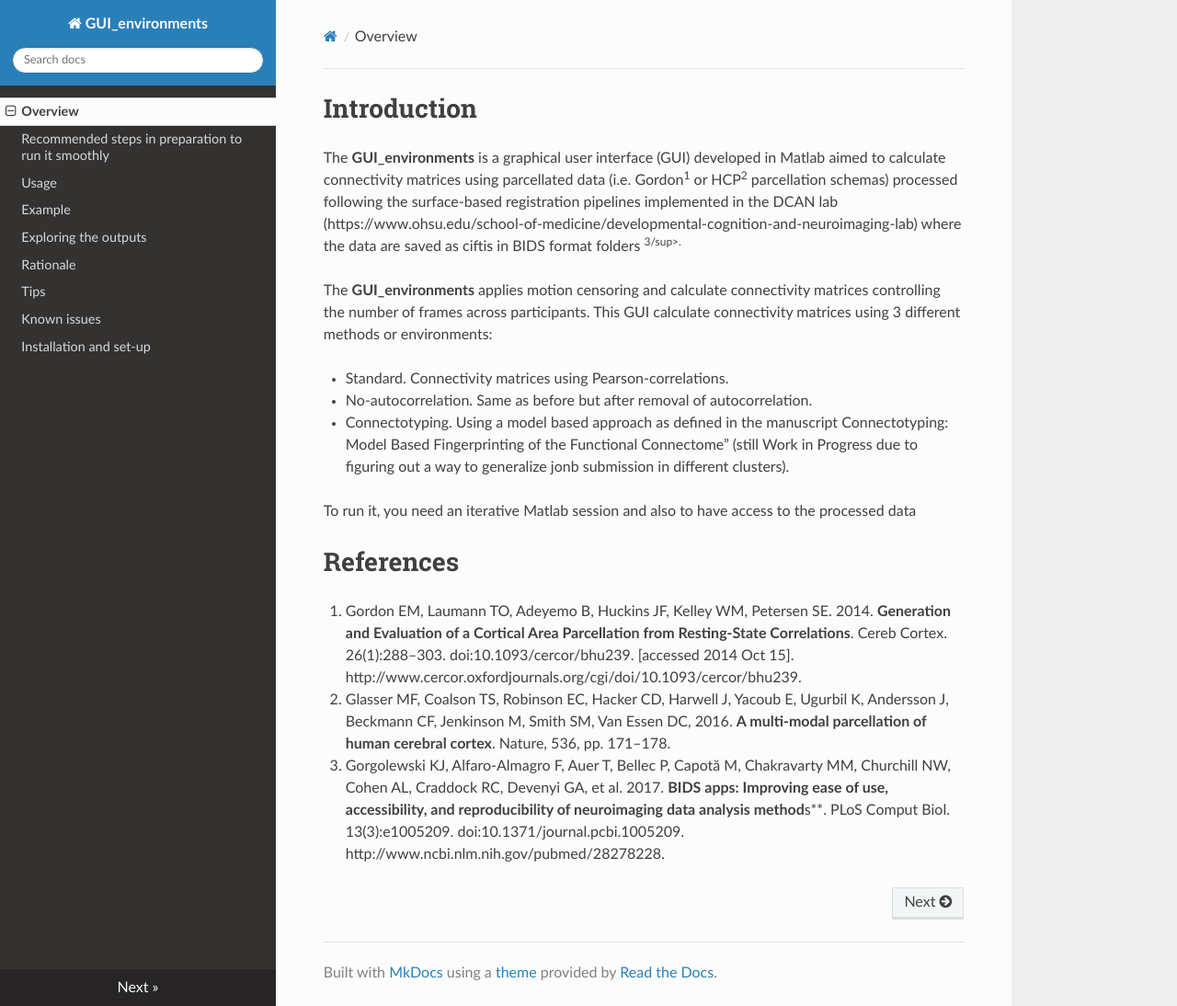
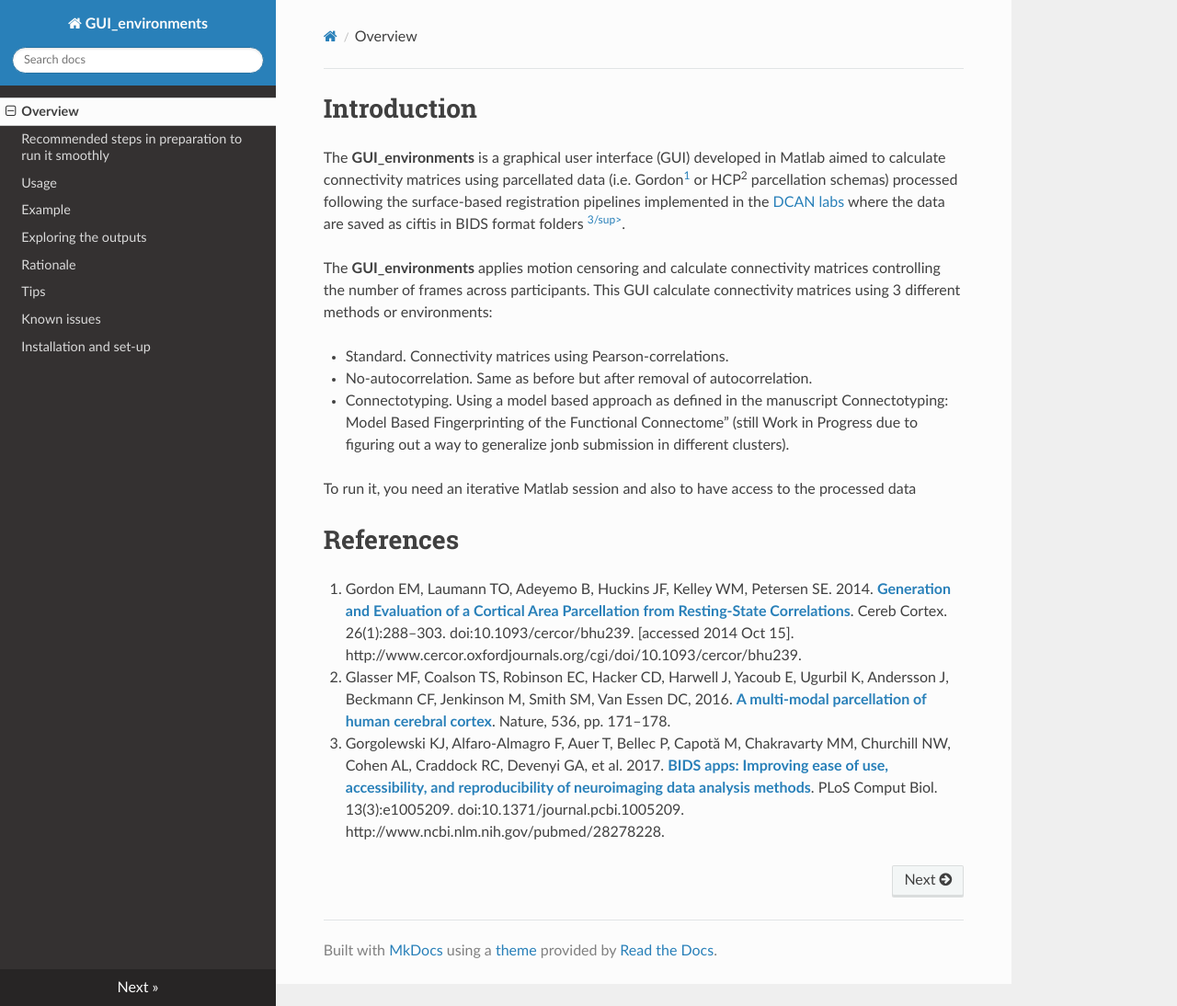
Before and after one commit to omiranda/GUI_environments_documentation, an MkDocs documentation site: the page built from docs/GUI_environments.md, in a window 1280 px wide and 1094 px high. Shown: the whole window at 92% size. Built offline with MkDocs 1.6.1, drawn with Linux system fonts in a browser that asks for light colours; nearby versions of some CDN libraries; old or Windows-style settings are respelled for this version of MkDocs.

Commit message:
Update GUI_environments.md

```diff
--- a/docs/GUI_environments.md
+++ b/docs/GUI_environments.md
@@ -1,6 +1,6 @@
 # Introduction
 
-The **GUI_environments** is a graphical user interface (GUI) developed in Matlab aimed to calculate connectivity matrices using parcellated data (i.e. Gordon<sup>1</sup>  or HCP<sup>2</sup>  parcellation schemas) processed following the surface-based registration pipelines implemented in the DCAN lab (https://www.ohsu.edu/school-of-medicine/developmental-cognition-and-neuroimaging-lab) where the data are saved as ciftis in BIDS format folders <sup>3/sup>.
+The **GUI_environments** is a graphical user interface (GUI) developed in Matlab aimed to calculate connectivity matrices using parcellated data (i.e. Gordon[<sup>1</sup>](https://pubmed.ncbi.nlm.nih.gov/25316338/)  or HCP<sup>2</sup>  parcellation schemas) processed following the surface-based registration pipelines implemented in the [DCAN labs](https://www.ohsu.edu/school-of-medicine/developmental-cognition-and-neuroimaging-lab) where the data are saved as ciftis in BIDS format folders [<sup>3/sup>](https://pubmed.ncbi.nlm.nih.gov/28278228/).
 
 
 The **GUI_environments** applies motion censoring and calculate connectivity matrices controlling the number of frames across participants. This GUI calculate connectivity matrices using 3 different methods or environments:
@@ -15,8 +15,8 @@ To run it, you need an iterative Matlab session and also to have access to the p
 # References
 
 
-1. Gordon EM, Laumann TO, Adeyemo B, Huckins JF, Kelley WM, Petersen SE. 2014. **Generation and Evaluation of a Cortical Area Parcellation from Resting-State Correlations**. Cereb Cortex. 26(1):288–303. doi:10.1093/cercor/bhu239. [accessed 2014 Oct 15]. http://www.cercor.oxfordjournals.org/cgi/doi/10.1093/cercor/bhu239.
+1. Gordon EM, Laumann TO, Adeyemo B, Huckins JF, Kelley WM, Petersen SE. 2014. [**Generation and Evaluation of a Cortical Area Parcellation from Resting-State Correlations**](https://pubmed.ncbi.nlm.nih.gov/25316338/). Cereb Cortex. 26(1):288–303. doi:10.1093/cercor/bhu239. [accessed 2014 Oct 15]. http://www.cercor.oxfordjournals.org/cgi/doi/10.1093/cercor/bhu239.
 
-1. Glasser MF, Coalson TS, Robinson EC, Hacker CD, Harwell J, Yacoub E, Ugurbil K, Andersson J, Beckmann CF, Jenkinson M, Smith SM, Van Essen DC, 2016. **A multi-modal parcellation of human cerebral cortex**. Nature, 536, pp. 171–178.
+1. Glasser MF, Coalson TS, Robinson EC, Hacker CD, Harwell J, Yacoub E, Ugurbil K, Andersson J, Beckmann CF, Jenkinson M, Smith SM, Van Essen DC, 2016. [**A multi-modal parcellation of human cerebral cortex**](https://pubmed.ncbi.nlm.nih.gov/27437579/). Nature, 536, pp. 171–178.
 
-1. Gorgolewski KJ, Alfaro-Almagro F, Auer T, Bellec P, Capotă M, Chakravarty MM, Churchill NW, Cohen AL, Craddock RC, Devenyi GA, et al. 2017. **BIDS apps: Improving ease of use, accessibility, and reproducibility of neuroimaging data analysis method**s**. PLoS Comput Biol. 13(3):e1005209. doi:10.1371/journal.pcbi.1005209. http://www.ncbi.nlm.nih.gov/pubmed/28278228.
+1. Gorgolewski KJ, Alfaro-Almagro F, Auer T, Bellec P, Capotă M, Chakravarty MM, Churchill NW, Cohen AL, Craddock RC, Devenyi GA, et al. 2017. [**BIDS apps: Improving ease of use, accessibility, and reproducibility of neuroimaging data analysis methods**](https://pubmed.ncbi.nlm.nih.gov/28278228/). PLoS Comput Biol. 13(3):e1005209. doi:10.1371/journal.pcbi.1005209. http://www.ncbi.nlm.nih.gov/pubmed/28278228.
```
